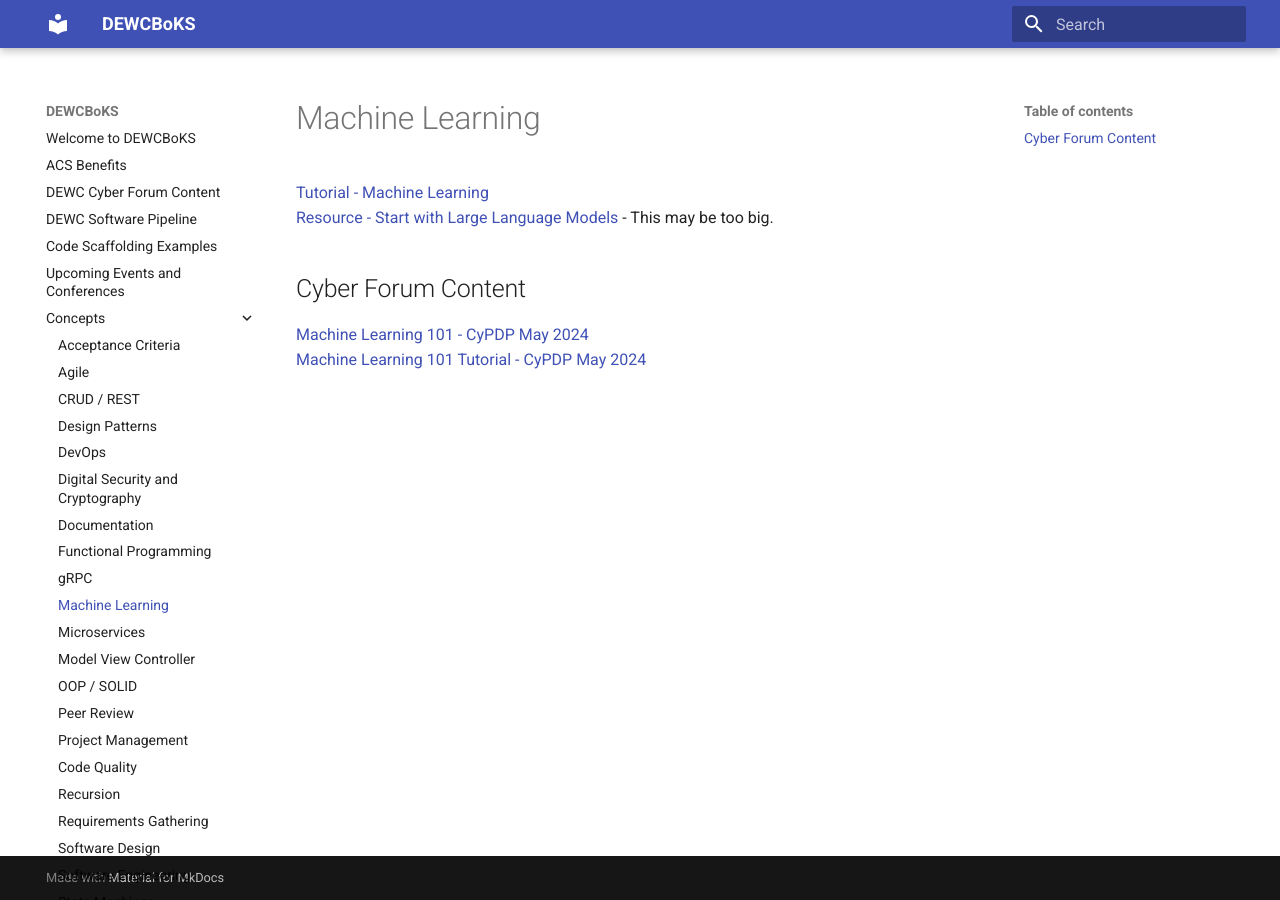
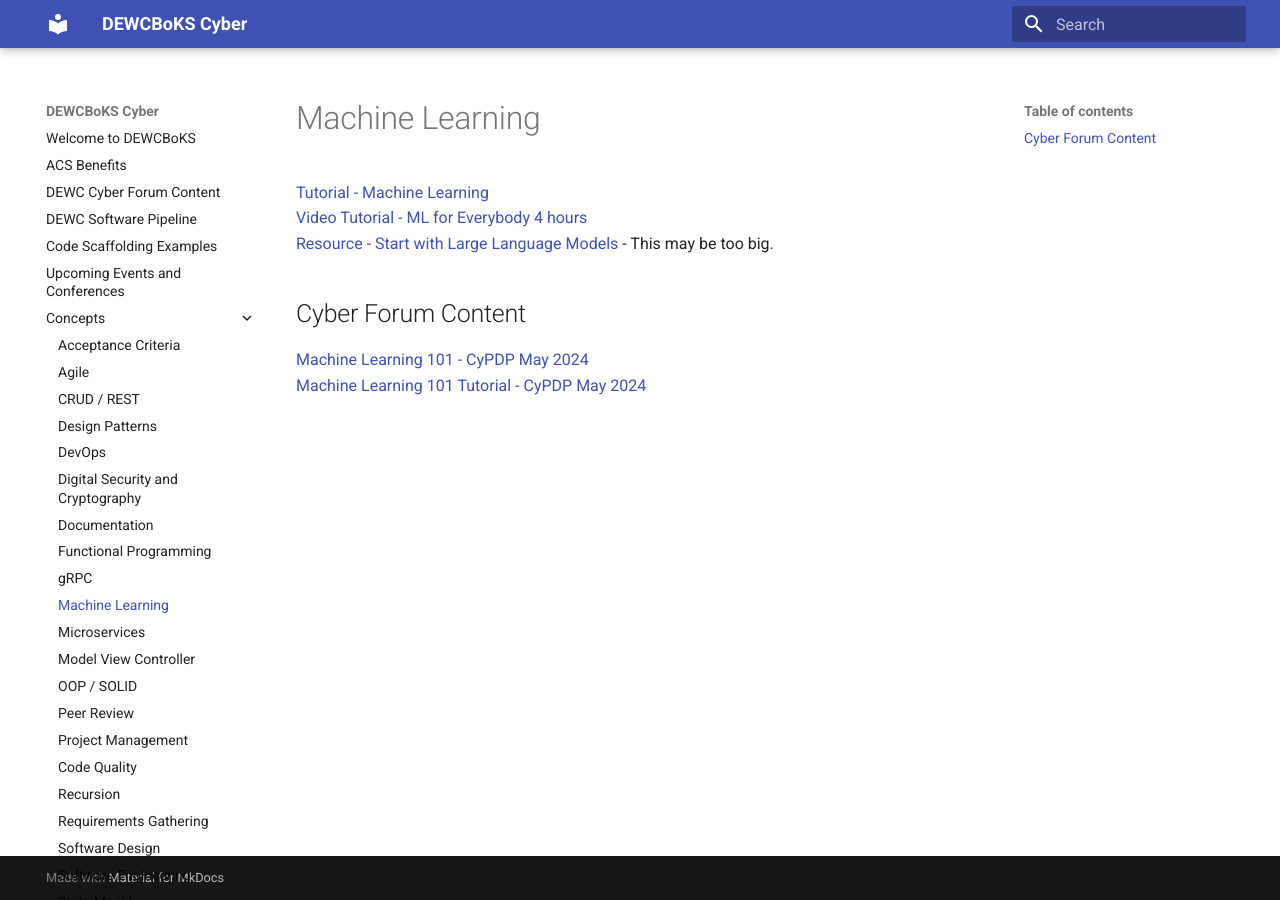
Before and after one commit to dewcservices/dewcservices.github.io, an MkDocs documentation site: the page built from docs/Concepts/machinelearning.md, in a window 1280 px wide. Built offline with MkDocs 1.6.1 and Material for MkDocs 9.7.7, drawn with Linux system fonts in a browser that asks for light colours.

Commit message:
Add a few resources

```diff
--- a/docs/Concepts/machinelearning.md
+++ b/docs/Concepts/machinelearning.md
@@ -5,6 +5,7 @@ tags:
 # Machine Learning
 
 [Tutorial - Machine Learning](https://www.geeksforgeeks.org/machine-learning/?ref=outind)
+[Video Tutorial - ML for Everybody 4 hours](https://www.youtube.com/watch?v=i_LwzRVP7bg)
 [Resource - Start with Large Language Models](https://github.com/louisfb01/start-llms) -
 This may be too big.
 
--- a/mkdocs.yml
+++ b/mkdocs.yml
@@ -1,4 +1,4 @@
-site_name: DEWCBoKS
+site_name: DEWCBoKS Cyber
 site_url: https://dewcservices.github.io/
 theme:
   name: material
```
Also changed, not shown: docs/Tools/vscode.md (+1 -0 lines).
